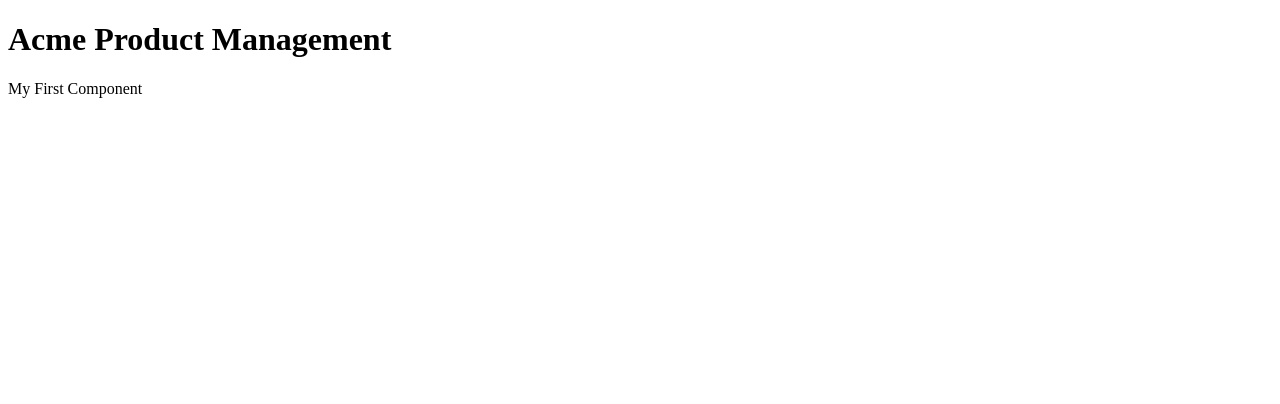
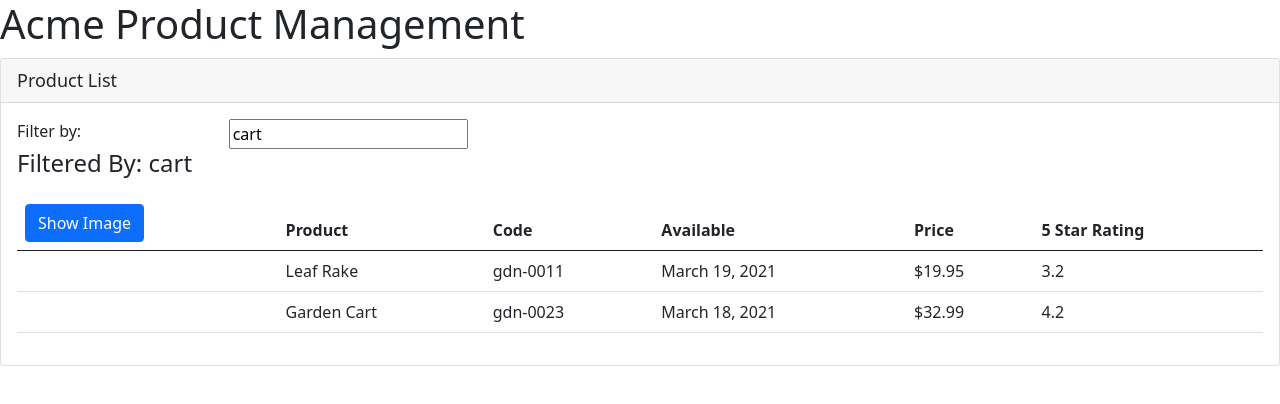
Before and after one commit to EdilsonDiasAlves/spm, an Angular app: page / in a window 1280 px wide. Shown: the top 404 px of the page. Built offline with nearby package versions, Linux system fonts and the light colour scheme.

Commit message:
Implementing the products component Using bootstrap, bindings, pipes to develop the first screen

```diff
--- a/package.json
+++ b/package.json
@@ -18,6 +18,8 @@
     "@angular/platform-browser": "~12.0.0",
     "@angular/platform-browser-dynamic": "~12.0.0",
     "@angular/router": "~12.0.0",
+    "bootstrap": "5.0.2",
+    "font-awesome": "4.7.0",
     "rxjs": "~6.6.0",
     "tslib": "^2.1.0",
     "zone.js": "~0.11.4"
--- a/src/app/app.component.ts
+++ b/src/app/app.component.ts
@@ -5,7 +5,7 @@
   template: `
   <div>
     <h1>{{pageTitle}}</h1>
-    <div>My First Component</div>
+    <pm-products></pm-products>
   </div>
   `
 })
--- /dev/null
+++ b/src/app/products/product-list.component.html
@@ -0,0 +1,61 @@
+<div class="card">
+
+    <div class="card-header">
+        {{pageTitle}}
+    </div>
+
+    <div class="card-body">
+
+        <div class="row">
+            <div class="col-md-2">Filter by: </div>
+            <div class="col-md-4">
+                <input type="text"
+                  [(ngModel)]="listFilter"/>
+            </div>
+        </div>
+
+        <div class="row">
+            <div class="col-md-6">
+                <h4>Filtered By: {{listFilter}}</h4>
+            </div>
+        </div>
+
+        <div class="table-responsive">
+            <table class="table" *ngIf="products.length">
+                <thead>
+                    <tr>
+                        <th>
+                            <button (click)="imageToggle()" class="btn btn-primary">
+                                {{showImage ? 'Hide' : 'Show'}} Image
+                            </button>
+                        </th>
+                        <th>Product</th>
+                        <th>Code</th>
+                        <th>Available</th>
+                        <th>Price</th>
+                        <th>5 Star Rating</th>
+                    </tr>
+                </thead>
+
+                <tbody>
+                  <tr *ngFor="let product of products">
+                    <td>
+                      <img *ngIf="showImage" [src]="product.imageUrl"
+                           [title]="product.productName"
+                           [style.width.px]="imageWidth"
+                           [style.margin.px]="imageMargin"/>
+                    </td>
+                    <td>{{product.productName}}</td>
+                    <td>{{product.productCode | lowercase}}</td>
+                    <td>{{product.releaseDate}}</td>
+                    <td>{{product.price | currency:'USD':'symbol':'1.2-2'}}</td>
+                    <td>{{product.starRating}}</td>
+                  </tr>
+              </tbody>
+
+            </table>
+        </div>
+
+    </div>
+
+</div>
--- /dev/null
+++ b/src/app/products/product-list.component.ts
@@ -0,0 +1,39 @@
+import { Component } from "@angular/core";
+
+@Component({
+  selector: 'pm-products',
+  templateUrl: './product-list.component.html'
+})
+export class ProductListComponent {
+  pageTitle: string = "Product List"
+  imageWidth: number = 50;
+  imageMargin: number = 2;
+  showImage: boolean = false;
+  listFilter: string = 'cart';
+  products: any[] = [
+    {
+      "productId": 1,
+      "productName": "Leaf Rake",
+      "productCode": "GDN-0011",
+      "releaseDate": "March 19, 2021",
+      "description": "Leaf rake with 48-inch wooden handle.",
+      "price": 19.95,
+      "starRating": 3.2,
+      "imageUrl": "assets/images/leaf_rake.png"
+    },
+    {
+      "productId": 2,
+      "productName": "Garden Cart",
+      "productCode": "GDN-0023",
+      "releaseDate": "March 18, 2021",
+      "description": "15 gallon capacity rolling garden cart",
+      "price": 32.99,
+      "starRating": 4.2,
+      "imageUrl": "assets/images/garden_cart.png"
+    }
+  ];
+
+  imageToggle(){
+    this.showImage = !this.showImage;
+  }
+}
--- a/src/styles.css
+++ b/src/styles.css
@@ -1,4 +1,7 @@
 /* You can add global styles to this file, and also import other style files */
+@import "~bootstrap/dist/css/bootstrap.min.css";
+@import "~font-awesome/css/font-awesome.min.css";
+
 div.card-header {
  font-size: large;
 }
```
Also changed, not shown: src/app/app.module.ts (+6 -2 lines), 1 other file (tests, documents, lock files or other folders).
